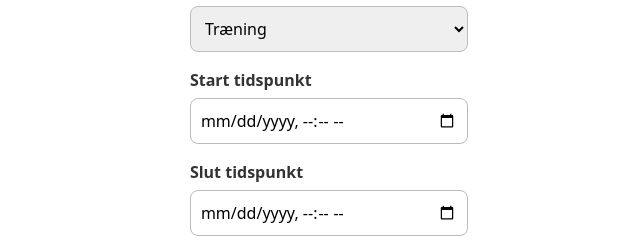
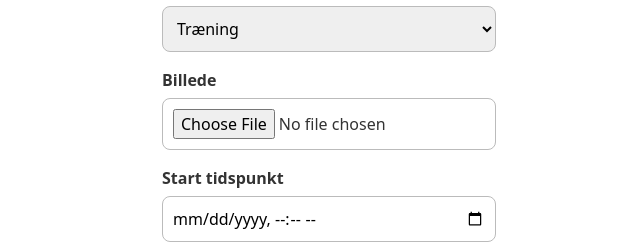
Before and after one commit to CharlineBennekou/Sir98Frontend, a React (Vite) app: page /create in a window 1280 px wide. Shown: the part 312-556 px from the top of the page, without its empty margins (311-951 px from the left). Built offline with nearby package versions, Linux system fonts and the light colour scheme; no server answers.

Commit message:
You can now on front end post images on activities. Login and register had their endpoints fixed

```diff
--- a/src/components/users/Login.tsx
+++ b/src/components/users/Login.tsx
@@ -14,7 +14,7 @@ export class LoginComp extends React.Component {
 
             };
 
-            fetch('https://localhost:7275/api/User/Login', {
+            fetch('https://sir98backendv3-hbbdgpawc0a8a3fp.canadacentral-01.azurewebsites.net/api/User/Login', {
                 method: 'POST',
                 headers: {
                 'Content-Type': 'application/json',
--- a/src/components/users/Register.tsx
+++ b/src/components/users/Register.tsx
@@ -8,8 +8,6 @@ export class RegisterComp extends React.Component {
 
             if(password?.toString() != passwordRepeat?.toString()) {
                 alert("Indtastet adgangskode matcher ikke")
-                console.log(password);
-                console.log(passwordRepeat)
                 return;
             }
 
@@ -19,7 +17,8 @@ export class RegisterComp extends React.Component {
                 PasswordRepeated: passwordRepeat
             };
 
-            fetch('https://localhost:7275/api/User/Register', {
+
+            fetch('https://sir98backendv3-hbbdgpawc0a8a3fp.canadacentral-01.azurewebsites.net/api/User/Register', {
                 method: 'POST',
                 headers: {
                 'Content-Type': 'application/json',
--- a/src/pages/CreateActivityForm.tsx
+++ b/src/pages/CreateActivityForm.tsx
@@ -6,10 +6,12 @@ import { useFetchInstructorsQuery } from "../store/apis/instructorAPI";
 import { FiX } from "react-icons/fi";
 
 export default function CreateActivityForm() {
+  var postingImage: boolean = false;
   const [title, setTitle] = useState("");
   const [type, setType] = useState("training");
   const [start, setStart] = useState("");
   const [end, setEnd] = useState("");
+  const [image, setImage] = useState("");
   const [location, setLocation] = useState("");
   const [description, setDescription] = useState("");
   const [link, setLink] = useState("");
@@ -37,8 +39,57 @@ export default function CreateActivityForm() {
     setSelectedInstructors((prev) => prev.filter((_, i) => i !== index));
   }
 
+
+  //https://stackoverflow.com/questions/60782060/cannot-post-a-multipart-form-data-using-fetch-typescript
+  async function postImage(images: FileList | null): Promise<void> {
+    if(!images) {
+      alert("Intet billede");
+      return;
+    }
+    if(!images[0]) {
+      alert("Intet billede");
+      return;
+    }
+    const form = new FormData();
+    form.set("images", images[0])
+    const URL = 'https://sir98backendv3-hbbdgpawc0a8a3fp.canadacentral-01.azurewebsites.net/api/Image';
+    //const URL = "https://localhost:7275/api/Image";
+    fetch(URL, {
+        method: 'POST',
+        body: form
+    }).then((response: Response) => {
+      switch(response.status){
+        case 415:
+          alert("Fil type er ikke understøttet")
+          break;
+        case 400:
+          alert("Billede upload fejlede")
+          break;
+        case 500:
+          alert("Server fejl")
+          break;
+        case 200:
+          response.text().then(text => {
+            setImage(`${URL}/${text}`)
+          });
+          alert("Billede uploadet")
+          break;
+        default:
+          response.text().then(text => {
+            alert(text)
+          });
+      }
+      postingImage = false;
+    });
+  }
+
   async function handleSubmit(e: React.FormEvent) {
     e.preventDefault();
+
+    if(postingImage) {
+      alert("Billede bliver uploadet");
+      return;
+    }
 
     const startUtc = new Date(start).toISOString();
     const endUtc = new Date(end).toISOString();
@@ -62,7 +113,7 @@ export default function CreateActivityForm() {
       endUtc,
       address: location,
       description: description || "",
-      image: "",
+      image: image,
       link: link || "",
       cancelled: false,
       instructors: instructorObjects,
@@ -119,6 +170,12 @@ export default function CreateActivityForm() {
               <option value="events">Begivenhed</option>
             </select>
           </label>
+
+          <label>
+            Billede
+            <input type="file" accept="image/png, image/jpeg, image/svg+xml, image/tiff, image/avif" onChange={(e) => postImage(e.target.files)} />
+          </label>
+
 
           <label>
             Start tidspunkt
```
